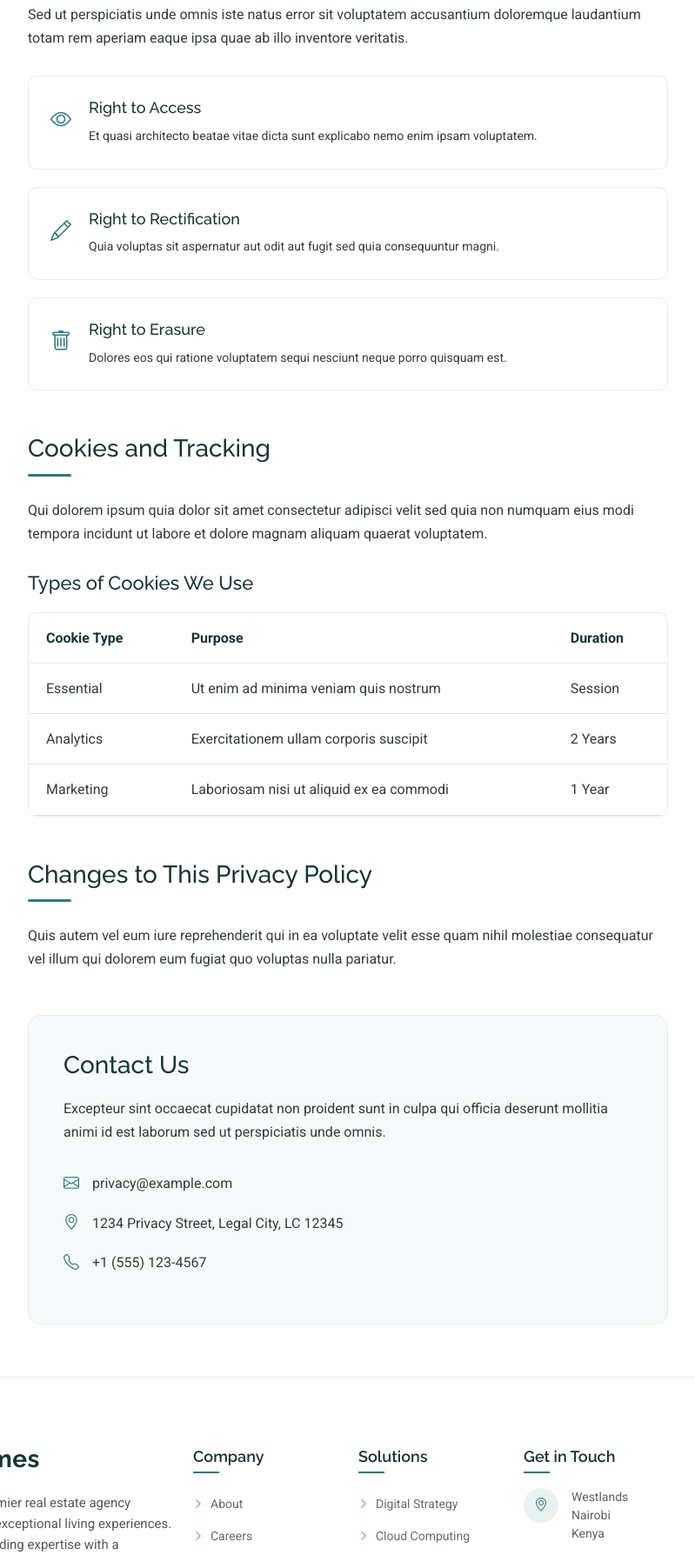
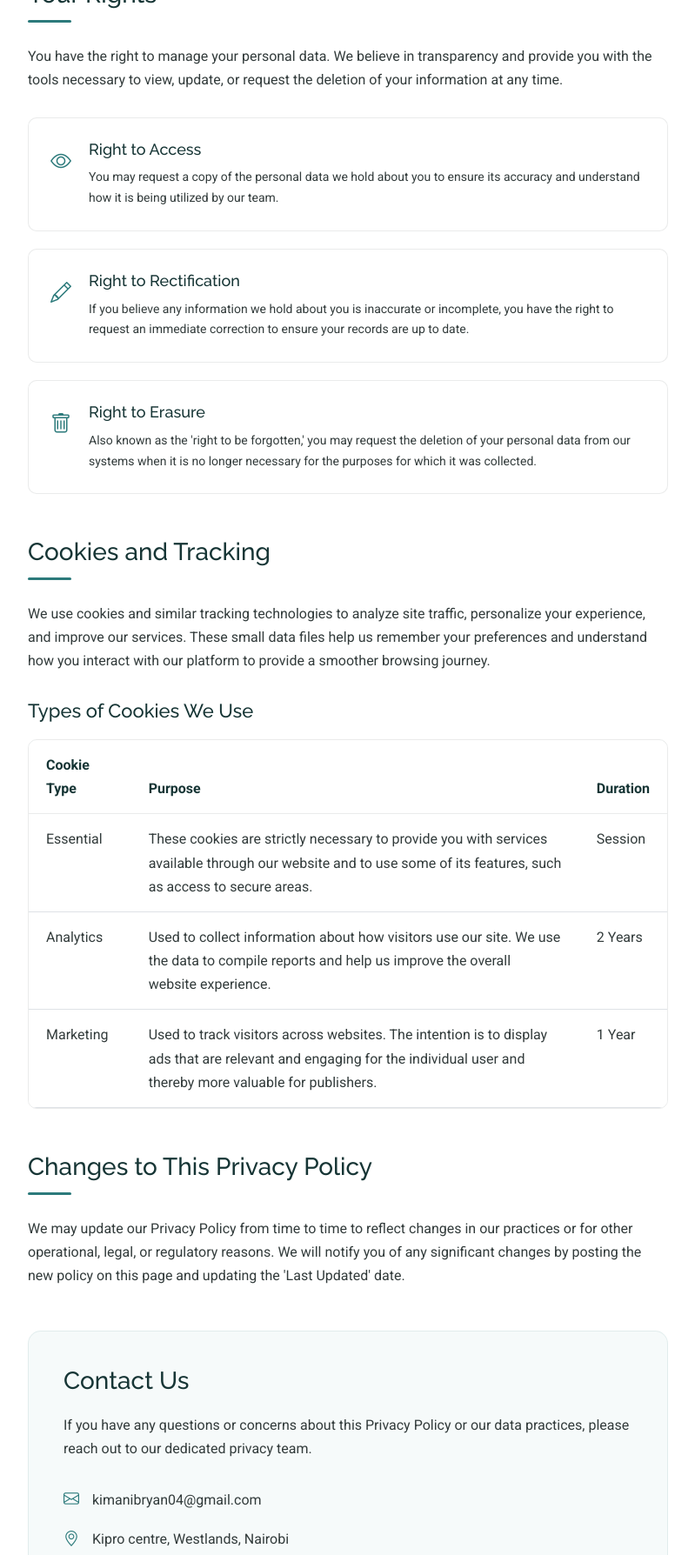
Before and after one commit to kimanibryan04-del/canvashomes, a plain HTML site: page privacy.html in a window 1280 px wide. Shown: the part 2874-4662 px from the top of the page at 87% size, without its empty margins (240-1039 px from the left). Drawn offline with Linux system fonts and the light colour scheme.

Commit message:
new commit

```diff
--- a/privacy.html
+++ b/privacy.html
@@ -165,14 +165,14 @@
                       <div class="measure-item">
                         <i class="bi bi-lock-fill"></i>
                         <h5>Encryption</h5>
-                        <p>Excepteur sint occaecat cupidatat non proident sunt in culpa qui officia deserunt.</p>
+                        <p>We use industry-standard SSL encryption to protect your data during transmission, ensuring that your sensitive information remains private and secure.</p>
                       </div>
                     </div>
                     <div class="col-md-6" data-aos="fade-left" data-aos-delay="900">
                       <div class="measure-item">
                         <i class="bi bi-server"></i>
                         <h5>Secure Storage</h5>
-                        <p>Mollitia animi id est laborum et dolorum fuga et harum quidem rerum facilis.</p>
+                        <p>Your data is stored in high-security environments with restricted access, protecting your personal details from unauthorized disclosure or loss.</p>
                       </div>
                     </div>
                   </div>
@@ -181,28 +181,28 @@
 
               <div class="privacy-section" data-aos="fade-up" data-aos-delay="1000">
                 <h3>Your Rights</h3>
-                <p>Sed ut perspiciatis unde omnis iste natus error sit voluptatem accusantium doloremque laudantium totam rem aperiam eaque ipsa quae ab illo inventore veritatis.</p>
+                <p>You have the right to manage your personal data. We believe in transparency and provide you with the tools necessary to view, update, or request the deletion of your information at any time.</p>
 
                 <div class="rights-list">
                   <div class="right-item">
                     <i class="bi bi-eye"></i>
                     <div>
                       <h5>Right to Access</h5>
-                      <p>Et quasi architecto beatae vitae dicta sunt explicabo nemo enim ipsam voluptatem.</p>
+                      <p>You may request a copy of the personal data we hold about you to ensure its accuracy and understand how it is being utilized by our team.</p>
                     </div>
                   </div>
                   <div class="right-item">
                     <i class="bi bi-pencil"></i>
                     <div>
                       <h5>Right to Rectification</h5>
-                      <p>Quia voluptas sit aspernatur aut odit aut fugit sed quia consequuntur magni.</p>
+                      <p>If you believe any information we hold about you is inaccurate or incomplete, you have the right to request an immediate correction to ensure your records are up to date.</p>
                     </div>
                   </div>
                   <div class="right-item">
                     <i class="bi bi-trash"></i>
                     <div>
                       <h5>Right to Erasure</h5>
-                      <p>Dolores eos qui ratione voluptatem sequi nesciunt neque porro quisquam est.</p>
+                      <p>Also known as the 'right to be forgotten,' you may request the deletion of your personal data from our systems when it is no longer necessary for the purposes for which it was collected.</p>
                     </div>
                   </div>
                 </div>
@@ -210,7 +210,7 @@
 
               <div class="privacy-section" data-aos="fade-up" data-aos-delay="1100">
                 <h3>Cookies and Tracking</h3>
-                <p>Qui dolorem ipsum quia dolor sit amet consectetur adipisci velit sed quia non numquam eius modi tempora incidunt ut labore et dolore magnam aliquam quaerat voluptatem.</p>
+                <p>We use cookies and similar tracking technologies to analyze site traffic, personalize your experience, and improve our services. These small data files help us remember your preferences and understand how you interact with our platform to provide a smoother browsing journey.</p>
 
                 <div class="cookie-types">
                   <h4>Types of Cookies We Use</h4>
@@ -226,17 +226,17 @@
                       <tbody>
                         <tr>
                           <td>Essential</td>
-                          <td>Ut enim ad minima veniam quis nostrum</td>
+                          <td>These cookies are strictly necessary to provide you with services available through our website and to use some of its features, such as access to secure areas.</td>
                           <td>Session</td>
                         </tr>
                         <tr>
                           <td>Analytics</td>
-                          <td>Exercitationem ullam corporis suscipit</td>
+                          <td>Used to collect information about how visitors use our site. We use the data to compile reports and help us improve the overall website experience.</td>
                           <td>2 Years</td>
                         </tr>
                         <tr>
                           <td>Marketing</td>
-                          <td>Laboriosam nisi ut aliquid ex ea commodi</td>
+                          <td>Used to track visitors across websites. The intention is to display ads that are relevant and engaging for the individual user and thereby more valuable for publishers.</td>
                           <td>1 Year</td>
                         </tr>
                       </tbody>
@@ -247,25 +247,25 @@
 
               <div class="privacy-section" data-aos="fade-up" data-aos-delay="1200">
                 <h3>Changes to This Privacy Policy</h3>
-                <p>Quis autem vel eum iure reprehenderit qui in ea voluptate velit esse quam nihil molestiae consequatur vel illum qui dolorem eum fugiat quo voluptas nulla pariatur.</p>
+                <p>We may update our Privacy Policy from time to time to reflect changes in our practices or for other operational, legal, or regulatory reasons. We will notify you of any significant changes by posting the new policy on this page and updating the 'Last Updated' date.</p>
               </div>
 
               <div class="contact-section" data-aos="fade-up" data-aos-delay="1300">
                 <h3>Contact Us</h3>
-                <p>Excepteur sint occaecat cupidatat non proident sunt in culpa qui officia deserunt mollitia animi id est laborum sed ut perspiciatis unde omnis.</p>
+                <p>If you have any questions or concerns about this Privacy Policy or our data practices, please reach out to our dedicated privacy team.</p>
 
                 <div class="contact-info">
                   <div class="contact-item">
                     <i class="bi bi-envelope"></i>
-                    <span>privacy@example.com</span>
+                    <span>kimanibryan04@gmail.com</span>
                   </div>
                   <div class="contact-item">
                     <i class="bi bi-geo-alt"></i>
-                    <span>1234 Privacy Street, Legal City, LC 12345</span>
+                    <span>Kipro centre, Westlands, Nairobi</span>
                   </div>
                   <div class="contact-item">
                     <i class="bi bi-telephone"></i>
-                    <span>+1 (555) 123-4567</span>
+                    <span>+254 119342515</span>
                   </div>
                 </div>
               </div>
```
Also changed, not shown: agent-profile.html (+1 -1 lines).
